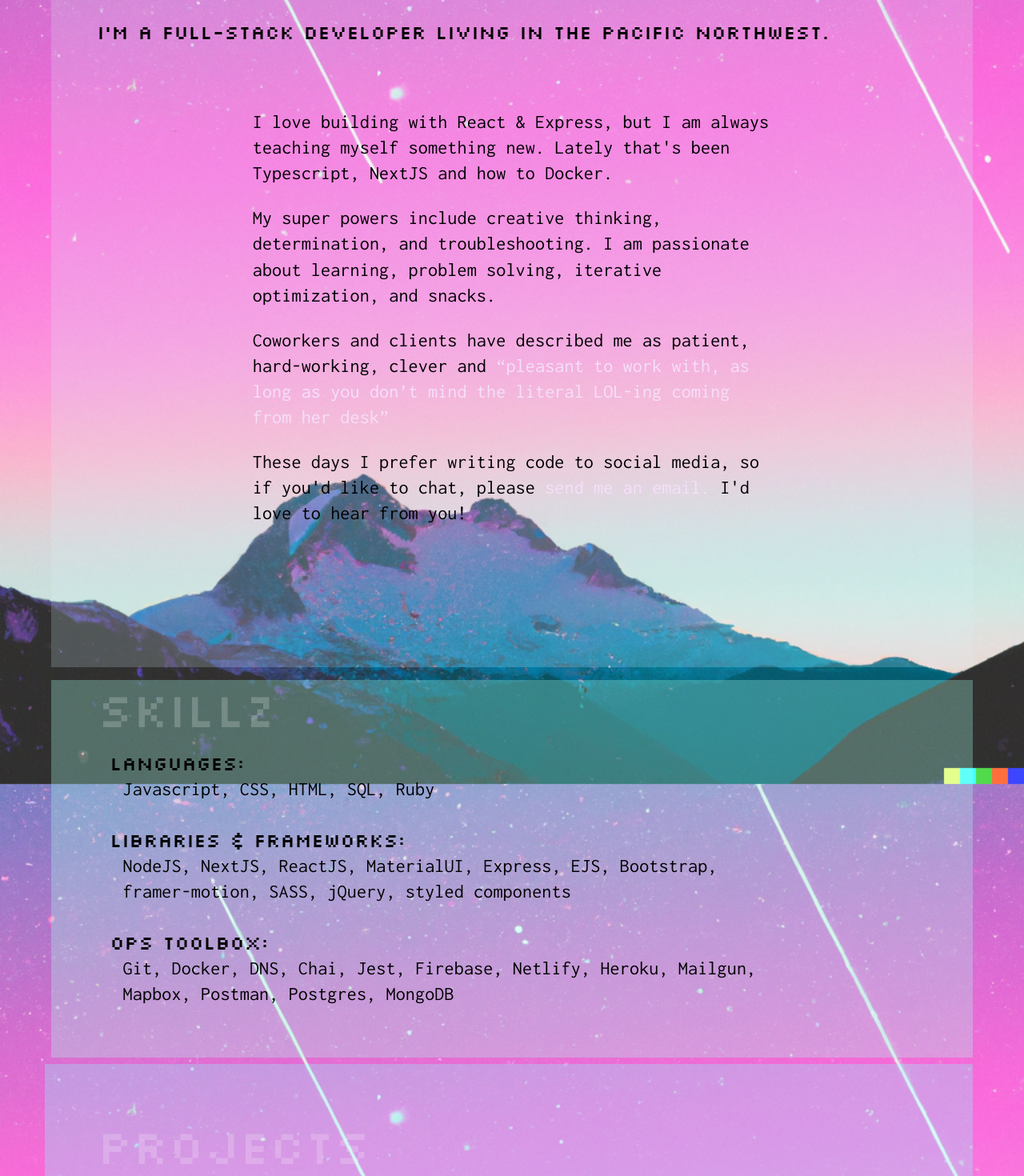
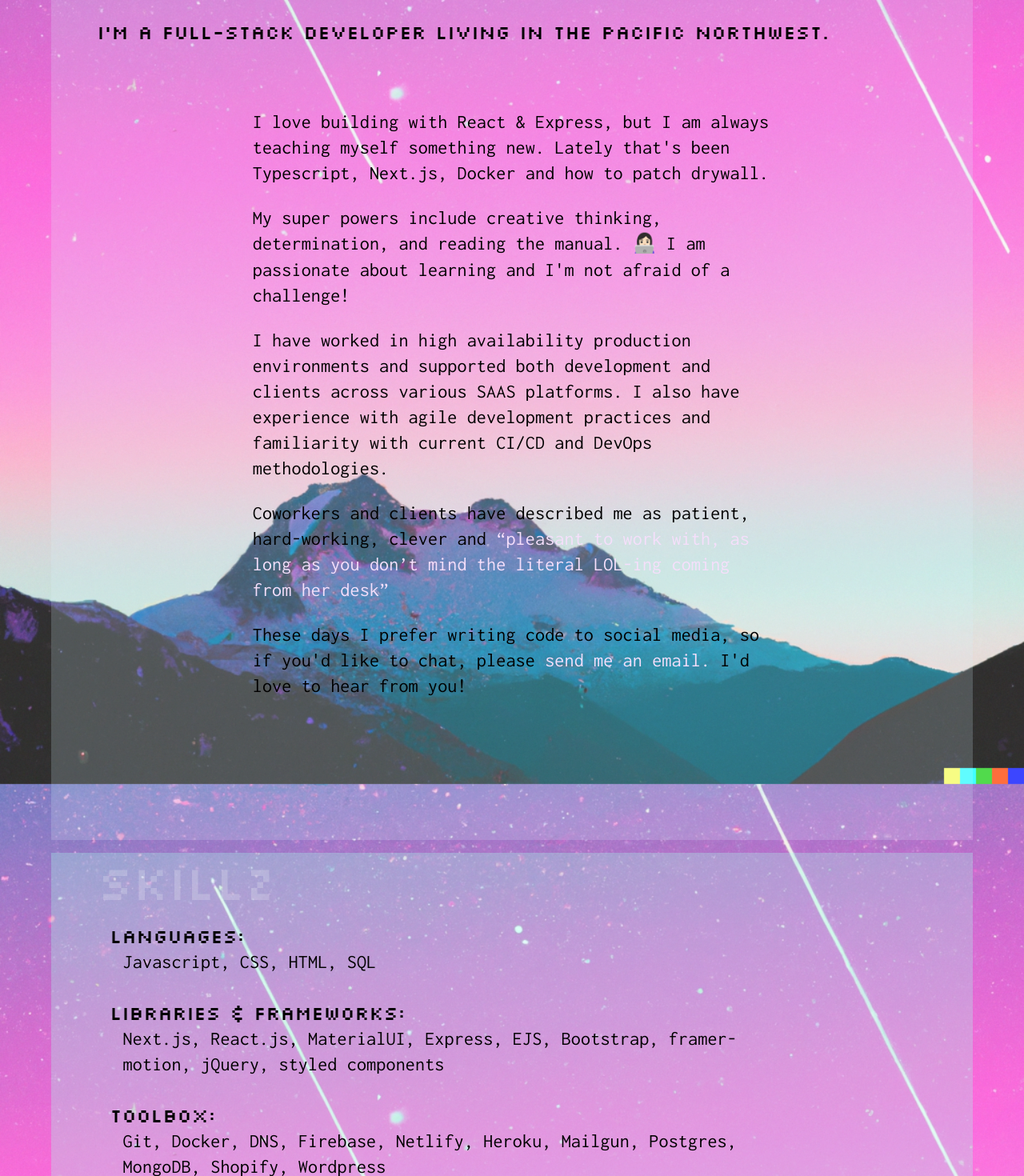
Before and after one commit to teknoboten/boten, a React (Create React App) app: page /resume in a window 1280 px wide. Shown: the part 300-1770 px from the top of the page at 80% size. Built offline with nearby package versions, Linux system fonts and the light colour scheme.

Commit message:
update summary

```diff
--- a/src/components/Skills.js
+++ b/src/components/Skills.js
@@ -44,7 +44,7 @@ export default function Skills() {
       </Grid>
 
       <Grid item lg={10} sx={{ padding: 2 }}>
-        <Typography variant="h5">Ops Toolbox:</Typography>
+        <Typography variant="h5">Toolbox:</Typography>
 
         <Typography variant="h6" paddingX={2}>
           {skills.toolbox}
--- a/src/components/Summary.js
+++ b/src/components/Summary.js
@@ -35,13 +35,20 @@ export default function Summary() {
           <Typography variant="h6">
             <p>
               I love building with React & Express, but I am always teaching
-              myself something new. Lately that's been Typescript, NextJS and
-              how to Docker.
+              myself something new. Lately that's been Typescript, Next.js,
+              Docker and how to patch drywall.
             </p>
             <p>
               My super powers include creative thinking, determination, and
-              troubleshooting. I am passionate about learning, problem solving,
-              iterative optimization, and snacks.
+              reading the manual. 👩🏻‍💻 I am passionate about learning and I'm not
+              afraid of a challenge!
+            </p>
+
+            <p>
+              I have worked in high availability production environments and
+              supported both development and clients across various SAAS
+              platforms. I also have experience with agile development practices
+              and familiarity with current CI/CD and DevOps methodologies.{' '}
             </p>
 
             <p>
--- a/src/rzm.js
+++ b/src/rzm.js
@@ -1,9 +1,3 @@
-const about = [
-  'Passionate about learning, problem solving and iterative optimization. My super powers include creative thinking, determination, bug hunting (technical / bitey), plus the ability to make a salad that (most) people actually want to eat.',
-  'My super powers include creative thinking, determination, bug hunting (technical / bitey), plus the ability to make a salad that (most) people actually want to eat.',
-  'Coworkers and clients have described me as patient, hard-working, clever and “pleasant to work with, as long as you don’t mind the literal LOL-ing coming from her desk”.',
-]
-
 const catchEmAll = {
   title: 'Catch Em All!',
   github: 'https://github.com/teknoboten/catch-em-all',
@@ -54,6 +48,12 @@ const lightHouseLabs = {
   year: 2022,
 }
 
+const bcit = {
+  school: 'British Columbia Institute of Technology',
+  program: 'Certificate in Linux Administration',
+  year: 2012,
+}
+
 const ccna = {
   program: 'Cisco Certified Network Analyst',
   year: 2010,
@@ -72,11 +72,11 @@ const uOfW = {
 }
 
 const skills = {
-  languages: 'Javascript, CSS, HTML, SQL, Ruby',
+  languages: 'Javascript, CSS, HTML, SQL',
   frameworks:
-    'NodeJS, NextJS, ReactJS, MaterialUI, Express, EJS, Bootstrap, framer-motion, SASS, jQuery, styled components',
+    'Next.js, React.js, MaterialUI, Express, EJS, Bootstrap, framer-motion, jQuery, styled components',
   toolbox:
-    'Git, Docker, DNS, Chai, Jest, Firebase, Netlify, Heroku, Mailgun, Mapbox, Postman, Postgres, MongoDB',
+    'Git, Docker, DNS, Firebase, Netlify, Heroku, Mailgun, Postgres, MongoDB, Shopify, Wordpress',
 }
 
 const odns = {
@@ -114,11 +114,11 @@ const recentProjects = [
   fetchDogs,
   decisionWizard,
 ]
-const education = [lightHouseLabs, ccna, winnipegTech, uOfW]
+const education = [lightHouseLabs, bcit, ccna, winnipegTech, uOfW]
 const employment = [odns, peer1, wardrop]
 
 //writing
 //support.opendns.com/hc/en-us/articles/227987647-EDNS-Client-Subnet-FAQ
 //https://umbrella.cisco.com/blog/a-love-letter-to-early-adopters
 
-export { about, recentProjects, education, skills, employment }
+export { recentProjects, education, skills, employment }
```
